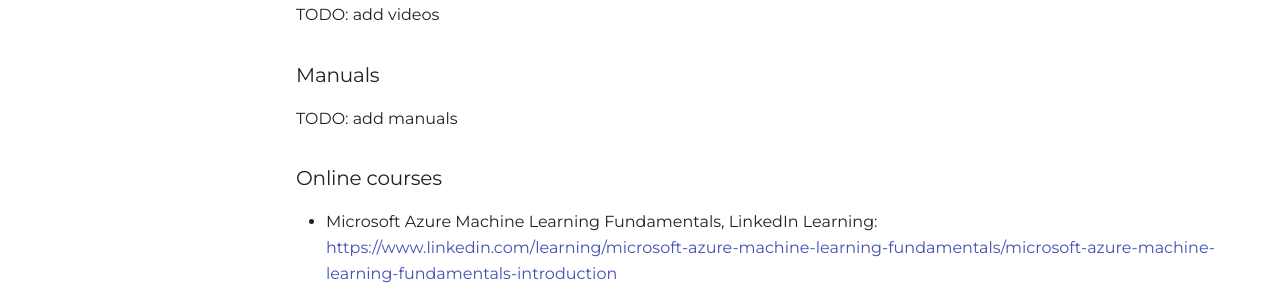
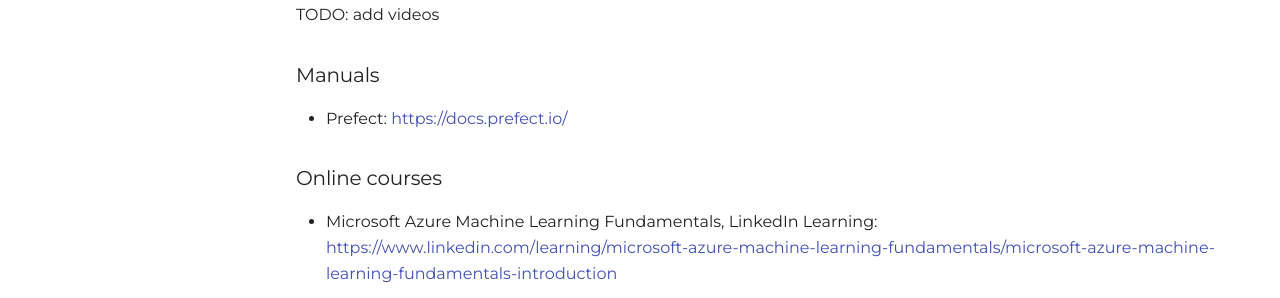
Before and after one commit to HOGENT-MLOps/mlops-slides, an MkDocs documentation site: the page built from docs/03-ml-workflow.md, in a window 1280 px wide and 1264 px high. Shown: the part 847-1145 px from the top of the window. Built offline with MkDocs 1.6.1 and Material for MkDocs 9.7.7, drawn with Linux system fonts in a browser that asks for light colours; comment, search, counter and statistics services are not loaded.

Commit message:
Add Prefect manual to lesson 3

```diff
--- a/docs/03-ml-workflow.md
+++ b/docs/03-ml-workflow.md
@@ -23,7 +23,7 @@
 
 ### Manuals
 
-TODO: add manuals
+-   Prefect: https://docs.prefect.io/
 
 ### Online courses
 
```
